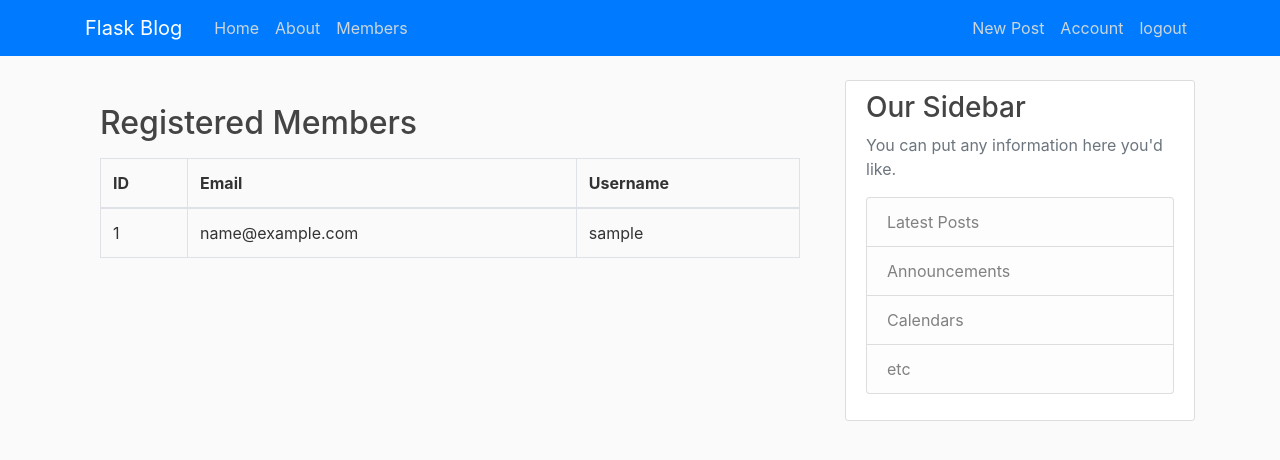
After one commit to windylorbeta15/My-FLask-Project, a Flask app: page /members in a window 1280 px wide. The commit adds this page. Shown: the top 460 px of the page. Run offline with Flask 3, Linux system fonts and the light colour scheme; a user stored in the database is signed in; tables that the repository leaves empty hold one stand-in row (values such as "Sample post"); some libraries are stand-ins or nearby versions.

Commit message:
Update navbar: Members link visible only to logged-in users

```diff
--- a/flaskblog/Templates/layout.html
+++ b/flaskblog/Templates/layout.html
@@ -29,12 +29,15 @@
               <a class="nav-item nav-link" href="{{ url_for('main.home') }}">Home</a>
               <a class="nav-item nav-link" href="{{ url_for('main.about') }}">About</a>
 
+              {% if current_user.is_authenticated %}
+                <a class="nav-item nav-link" href="{{ url_for('main.members') }}">Members</a>
+              {% endif %}
             </div>
             <!-- Navbar Right Side -->
             <div class="navbar-nav">
               {% if current_user.is_authenticated %}
                 <a class="nav-item nav-link" href="{{ url_for('posts.new_post') }}">New Post</a>
-                <a class="nav-item nav-link" href="{{ url_for('users.account') }}">Accout</a>
+                <a class="nav-item nav-link" href="{{ url_for('users.account') }}">Account</a>
                 <a class="nav-item nav-link" href="{{ url_for('users.logout') }}">logout</a>
               {% else %}
                 <a class="nav-item nav-link" href="{{ url_for('users.login') }}">Login</a>
--- /dev/null
+++ b/flaskblog/Templates/members.html
@@ -0,0 +1,25 @@
+{% extends "layout.html" %}
+{% block content %}
+<div class="container mt-4">
+    <h2>Registered Members</h2>
+
+    <table class="table table-bordered mt-3">
+        <thead>
+            <tr>
+                <th>ID</th>
+                <th>Email</th>
+                <th>Username</th>
+            </tr>
+        </thead>
+        <tbody>
+            {% for m in member_list %}
+            <tr>
+                <td>{{ m.id }}</td>
+                <td>{{ m.email }}</td>
+                <td>{{ m.username }}</td>
+            </tr>
+            {% endfor %}
+        </tbody>
+    </table>
+</div>
+{% endblock %}
--- a/flaskblog/main/routes.py
+++ b/flaskblog/main/routes.py
@@ -1,5 +1,5 @@
 from flask import render_template, request, Blueprint
-from flaskblog.models import Post
+from flaskblog.models import Post, User
 
 main = Blueprint('main', __name__ )
 
@@ -14,3 +14,121 @@ def home():
 @main.route("/about")
 def about():
     return render_template('about.html', title='About')
+
+
+from flask import render_template, url_for, flash, redirect, request, Blueprint
+from flask_login import login_user, current_user, logout_user, login_required
+from flaskblog import db, bcrypt
+from flaskblog.models import User, Post
+from flaskblog.users.forms import (RegistrationForm, LoginForm, UpdateAccountForm,
+                                   RequestResetForm, ResetPasswordForm)
+from flaskblog.users.utils import save_picture, send_reset_email
+
+users = Blueprint('users', __name__ )
+
+
+
+@users.route("/register", methods=['GET', 'POST'])
+def register():
+    if current_user.is_authenticated:
+        return redirect(url_for('main.home'))
+    form = RegistrationForm()
+    if form.validate_on_submit():
+        hashed_password = bcrypt.generate_password_hash(form.password.data).decode('utf-8')
+        user = User(username=form.username.data, email=form.email.data, password=hashed_password)
+        db.session.add(user)
+        db.session.commit()
+        flash('Your account has been created! You are now able to log in', 'success')
+        return redirect(url_for('users.login'))
+    return render_template('register.html', title='Register', form=form)
+
+
+@users.route("/login", methods=['GET', 'POST'])
+def login():
+    if current_user.is_authenticated:
+        return redirect(url_for('main.home'))
+    form = LoginForm()
+    if form.validate_on_submit():
+        user = User.query.filter_by(email=form.email.data).first()
+        if user and bcrypt.check_password_hash(user.password, form.password.data):
+            login_user(user, remember=form.remember.data)
+            next_page = request.args.get('next')
+            return redirect(next_page) if next_page else redirect(url_for('main.home'))
+        else:
+            flash('Login Unsuccessful. Please check email and password', 'danger')
+    return render_template('login.html', title='Login', form=form)
+
+
+
+@users.route("/logout")
+def logout():
+    logout_user()
+    return redirect(url_for('main.home'))
+
+
+@users.route("/account", methods=['GET', 'POST'])
+@login_required
+def account():
+    form = UpdateAccountForm()
+    if form.validate_on_submit():
+        if form.picture.data:
+                picture_file = save_picture(form.picture.data)
+                current_user.image_file = picture_file
+        current_user.username = form.username.data
+        current_user.email = form.email.data
+        db.session.commit()
+        flash('Your account has been updated!', 'success')
+        return redirect(url_for('users.account'))
+    elif request.method == 'GET':
+        form.username.data = current_user.username
+        form.email.data = current_user.email
+    image_file = url_for('static', filename='profile_pics/' + current_user.image_file)
+    return render_template('account.html', title='Account',
+                           image_file=image_file, form=form)
+
+
+@users.route("/user/<string:username>")
+def user_posts(username):
+    page = request.args.get('page', 1, type=int)
+    user = User.query.filter_by(username=username).first_or_404()
+    posts = Post.query.filter_by(author=user)\
+        .order_by(Post.date_posted.desc())\
+        .paginate(page=page, per_page=5)
+    return render_template('user_posts.html', posts=posts, user=user)
+
+
+@users.route("/reset_password", methods=['GET', 'POST'])
+def reset_request():
+    if current_user.is_authenticated:
+        return redirect(url_for('main.home'))
+    form = RequestResetForm()
+    if form.validate_on_submit():
+        user = User.query.filter_by(email=form.email.data).first()
+        send_reset_email(user)
+        flash('An email has been sent with instructions to reset your password.', 'info')
+        return redirect(url_for('users.login'))
+    return render_template('reset_request.html', title='Reset Password', form=form)
+
+@users.route("/reset_password/<token>", methods=['GET', 'POST'])
+def reset_token(token):
+    if current_user.is_authenticated:
+        return redirect(url_for('main.home'))
+    user = User.verify_reset_token(token)
+    if user is None:
+        flash('That is an invalid or expired token', 'warning')
+        return redirect(url_for('users.reset_request'))
+    form = ResetPasswordForm()
+    if form.validate_on_submit():
+        hashed_password = bcrypt.generate_password_hash(form.password.data).decode('utf-8')
+        user.password = hashed_password
+        db.session.commit()
+        flash('Your pass account has been update! You are now able to log in', 'success')
+        return redirect(url_for('users.login'))
+    return render_template('reset_token.html', title='Reset Password', form=form)
+
+
+@main.route("/members")
+@login_required
+def members():
+    member_list = User.query.all()
+    return render_template("members.html", member_list=member_list)
```
Also changed, not shown: flaskblog/static/profile_pics/bfbced9123932425.jpg (added), flaskblog/users/routes.py (line endings or trailing spaces), 1 other file.
